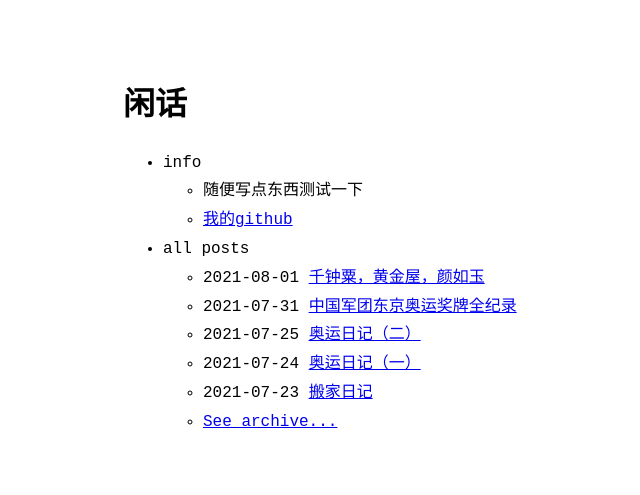
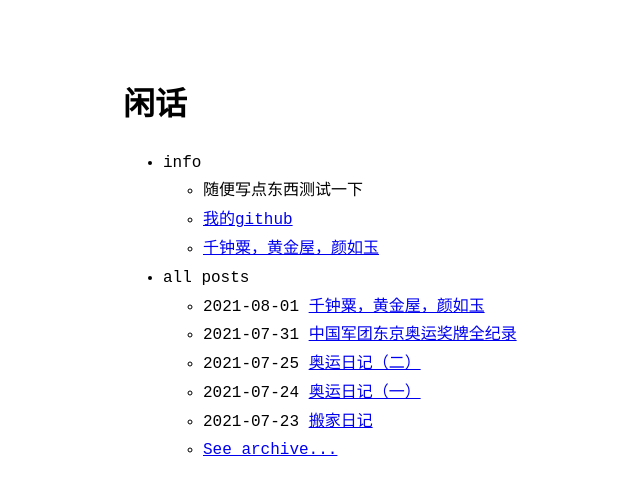
Before and after one commit to lccccc1024/lccccc1024.github.io, a Jekyll site: the page built from index.md, in a window 1280 px wide. Shown: the top 495 px of the page, without its empty margins (197-837 px from the left). Built offline with Jekyll 4.4.1, drawn with Linux system fonts in a browser that asks for light colours.

Commit message:
Update menu.yml

```diff
--- a/_data/menu.yml
+++ b/_data/menu.yml
@@ -4,6 +4,8 @@ entries:
       - title: 随便写点东西测试一下
       - title: 我的github
         url: https://github.com/lccccc1024/lccccc1024.github.io
+      - title: 千钟粟，黄金屋，颜如玉
+        url: https://asalu.xyz/2021/08/01/%E5%8D%83%E9%92%9F%E7%B2%9F-%E9%BB%84%E9%87%91%E5%B1%8B-%E9%A2%9C%E5%A6%82%E7%8E%89.html
 
   - title: all posts
     post_list:
```
